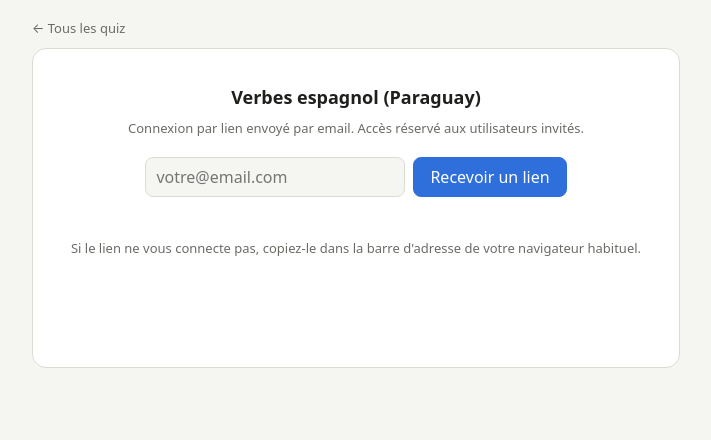
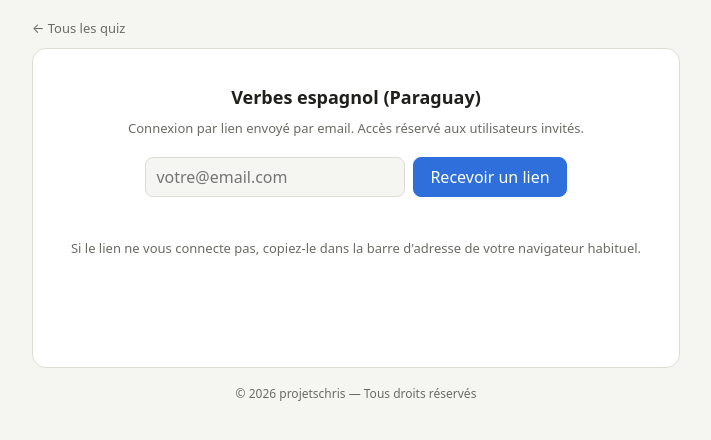
Before and after one commit to projetschris/quiz-espagnol, a plain HTML site: page espagnol-verbes/index.html in a window 1280 px wide. Shown: the whole page, without its empty margins (284-995 px from the left). Drawn offline with nearby package versions, Linux system fonts and the light colour scheme.

Commit message:
Add footer to index.html with copyright information
Added footer with copyright notice to the index.html file.

```diff
--- a/espagnol-verbes/index.html
+++ b/espagnol-verbes/index.html
@@ -22,6 +22,7 @@ body{margin:0;background:var(--bg);color:var(--text);font-family:system-ui,-appl
 #app{max-width:680px;margin:0 auto;padding:16px}
 #q{background:var(--card);border:1px solid var(--border);border-radius:14px;padding:20px;min-height:320px}
 .back{margin:0 0 10px}.back a{color:var(--muted);font-size:13px;text-decoration:none}
+.foot{margin:18px 0 4px;text-align:center;font-size:12px;color:var(--muted)}
 button{font:inherit;background:var(--card);color:var(--text);border:1px solid var(--border);border-radius:8px;padding:8px 16px;cursor:pointer}
 button:hover{border-color:var(--accent)}
 button.primary{background:var(--accent);color:#fff;border-color:var(--accent)}
@@ -68,7 +69,7 @@ table.cmp th{font-size:12px;font-weight:600;color:var(--muted)}
 </style>
 </head>
 <body>
-<div id="app"><p class="back"><a href="../">← Tous les quiz</a></p><div id="q"></div></div>
+<div id="app"><p class="back"><a href="../">← Tous les quiz</a></p><div id="q"></div><p class="foot">© 2026 projetschris — Tous droits réservés</p></div>
 <script src="https://cdn.jsdelivr.net/npm/@supabase/supabase-js@2.118.0/dist/umd/supabase.js"></script>
 <script>
 "use strict";
```
